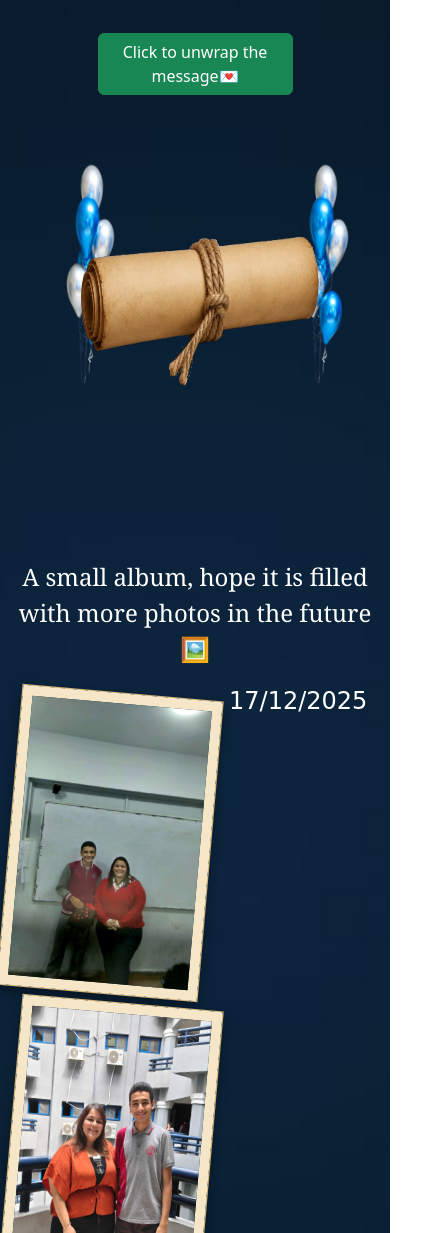
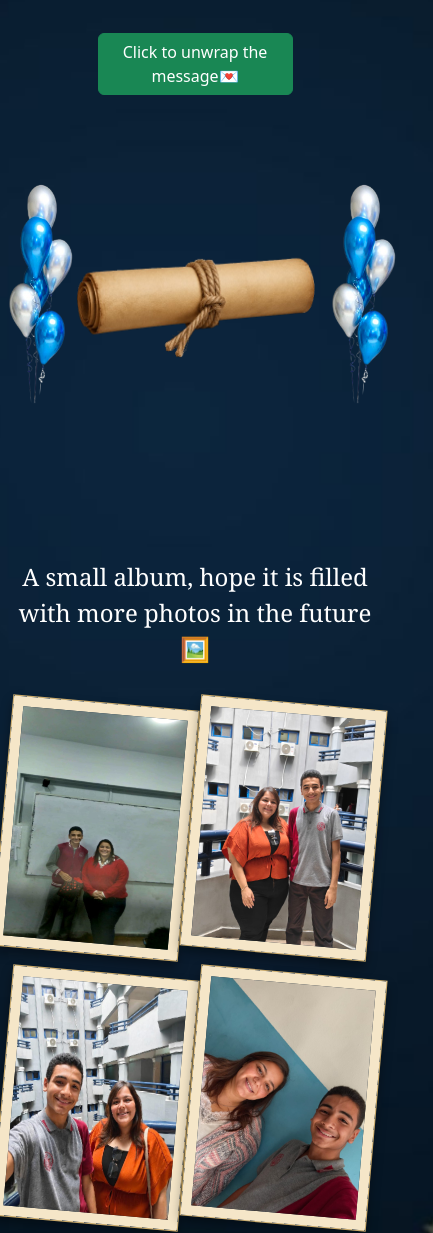
Before and after one commit to giovannigeorgephilpi-arch/HBD, a plain HTML site: page index.html in a window 390 px wide. Shown: the part 513-1746 px from the top of the page, 433 px wide, since content can reach past the window. Drawn offline with nearby package versions, Linux system fonts and the light colour scheme.

Commit message:
add photos

```diff
--- a/index.html
+++ b/index.html
@@ -56,9 +56,10 @@
           A small album, hope it is filled with more photos in the future🖼️
         </p>
         <img src="./Images/Santa.jpeg" class="vintage-frame" />
-        <p>17/12/2025</p>
+
         <img src="./Images/Debate.jpeg" class="vintage-frame" />
-        <img src="" class="vintage-frame" />
+        <img src="./Images/debate2.jpeg" class="vintage-frame" />
+        <img src="./Images/gio.jpeg" class="vintage-frame" />
         <img src="" class="vintage-frame" />
         <img src="" class="vintage-frame" />
       </div>
--- a/style.css
+++ b/style.css
@@ -232,38 +232,38 @@ p {
 */
 .balloons {
   position: relative;
-  width: 50%;
+  width: 100%;
   min-width: 280px;
   height: 24rem;
   margin: 4rem auto;
+}
+.balloon1 {
+  left: -70px; /* push further left, increase negative value for more space */
+  top: 0;
+}
+.balloon2 {
+  right: -70px; /* push further right */
+  top: 0;
 }
 
 .balloon1,
 .balloon2 {
   position: absolute;
-  width: 12em;
-  height: 22rem;
-  max-width: 12rem;
+  width: 19em; /* increased from 12em */
+  height: 28rem; /* increased from 22rem */
+  max-width: 19rem; /* increased from 12rem */
   max-height: 100%;
   animation: sway 4s ease-in-out infinite;
   transform-origin: bottom center;
   z-index: 1;
   animation: sway 4s ease-in-out infinite;
   transform-origin: bottom center;
+  margin: 20px;
 }
 @keyframes sway {
   50% {
     transform: rotate(4deg) translateX(10px);
   }
-}
-
-.balloon1 {
-  left: 0;
-  top: 0;
-}
-.balloon2 {
-  right: 0;
-  top: 0;
 }
 
 .container {
@@ -283,7 +283,7 @@ p {
 .container img {
   position: absolute;
   width: 250px;
-  height: 300px;
+  height: 200px;
   max-height: 90%;
 }
 
@@ -309,11 +309,11 @@ p {
 @media (max-width: 768px) {
   .balloons {
     width: 90%;
-    height: 18rem;
+    height: 600px;
   }
   .balloon1,
   .balloon2 {
-    width: 8em;
+    width: 600px;
   }
   .container {
     width: 180px;
@@ -332,6 +332,19 @@ p {
   .container {
     width: 130px;
     height: 400px;
+  }
+}
+@media (max-width: 768px) {
+  .balloon1,
+  .balloon2 {
+    width: 11em; /* increased from 8em */
+  }
+}
+
+@media (max-width: 480px) {
+  .balloon1,
+  .balloon2 {
+    width: 8em; /* increased from 6em */
   }
 }
 
@@ -363,14 +376,13 @@ p {
     0 0 0 1px #c9a96a,
     0 6px 12px rgba(0, 0, 0, 0.4);
 
-  width: 200px;
-  height: 300px;
+  width: 185px;
+  height: 250px;
   transform: rotate(5deg);
-  margin-left: 10px;
-  margin-right: 3px;
-  margin-top: 10px;
+  margin-left: 3px;
+  margin-top: 20px;
 }
-img {
+/* img {
   margin-left: 15px;
   margin-right: 6px;
-}
+} */
```
Also changed, not shown: Images/debate2.jpeg (added), Images/gio.jpeg (added).
